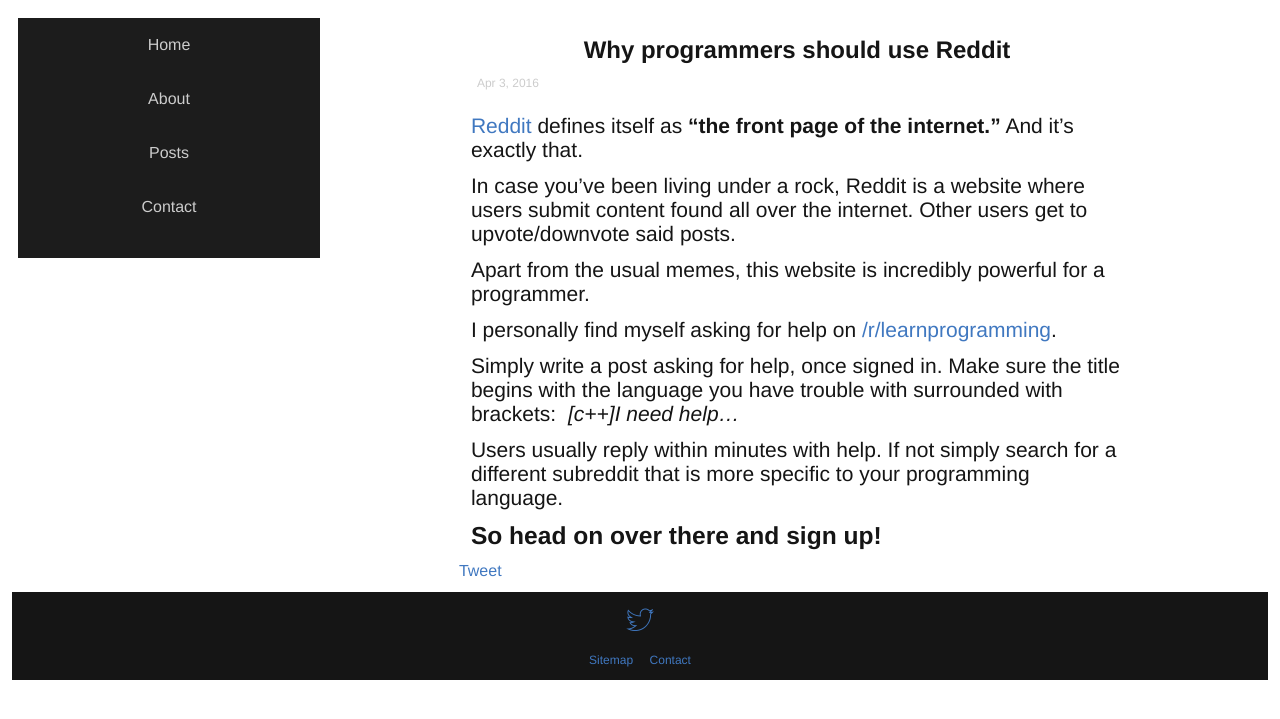
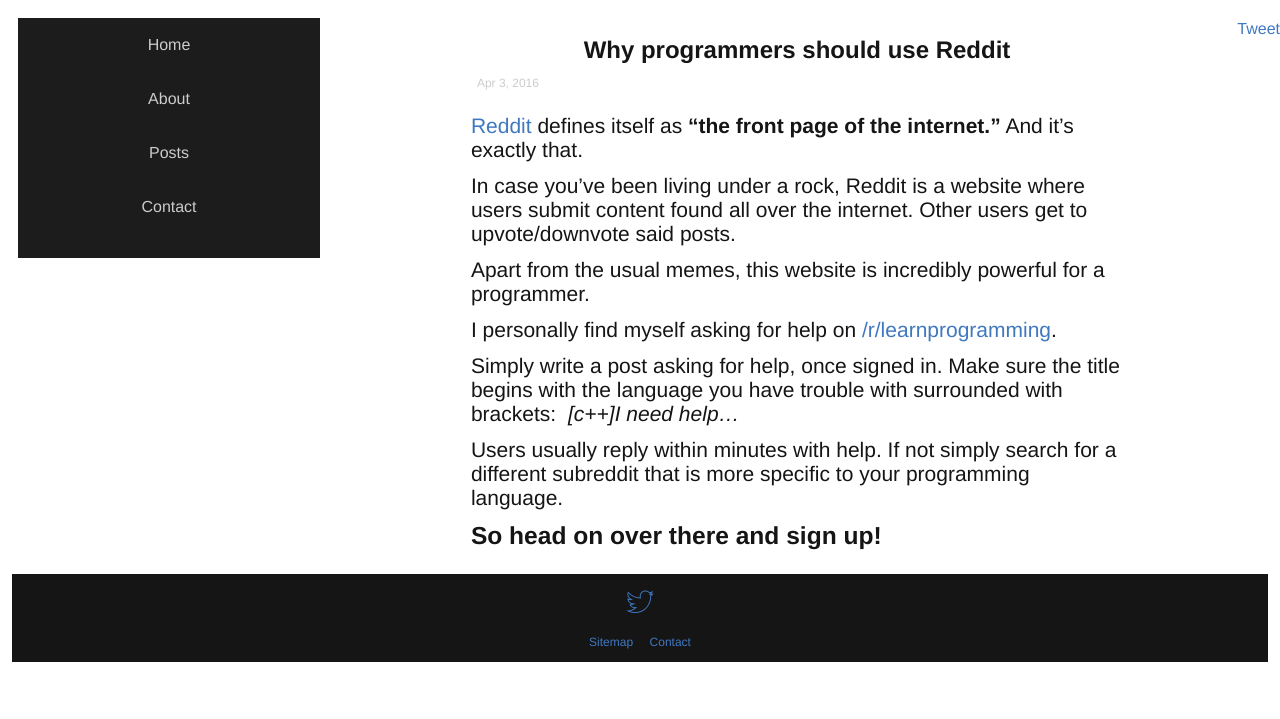
Before and after one commit to xDinomode/Dinosaurscode, a Jekyll site: the page built from _posts/2016-04-03-why-programmers-should-use-reddit.md, in a window 1280 px wide. Shown: the top 719 px of the page. Built offline with Jekyll 4.4.1, drawn with Linux system fonts in a browser that asks for light colours; some web fonts are replaced; comment, search, counter and statistics services are not loaded.

Commit message:
added facebook share button

```diff
--- a/_includes/head.html
+++ b/_includes/head.html
@@ -2,7 +2,6 @@
 <!-- <link rel="stylesheet" href="css/main.css"> -->
 
 <head>
-  <meta name="google-site-verification" content="wvWbQ3S1QAUW-a62EQmIwMsGbv68ajonrdSf0yeVigY" />
   <meta charset="utf-8">
   <meta http-equiv="X-UA-Compatible" content="IE=edge">
   <meta name="viewport" content="width=device-width, initial-scale=1">
--- a/_includes/twitter_share.html
+++ b/_includes/twitter_share.html
@@ -1,2 +1,5 @@
-<a href="https://twitter.com/share" class="twitter-share-button" data-size="large" data-dnt="true">Tweet</a>
-<script>!function(d,s,id){var js,fjs=d.getElementsByTagName(s)[0],p=/^http:/.test(d.location)?'http':'https';if(!d.getElementById(id)){js=d.createElement(s);js.id=id;js.src=p+'://platform.twitter.com/widgets.js';fjs.parentNode.insertBefore(js,fjs);}}(document, 'script', 'twitter-wjs');</script>
+<div id = "share-wrapper">
+  <a href="https://twitter.com/share" class="twitter-share-button" data-size="large" data-dnt="true">Tweet</a>
+  <script>!function(d,s,id){var js,fjs=d.getElementsByTagName(s)[0],p=/^http:/.test(d.location)?'http':'https';if(!d.getElementById(id)){js=d.createElement(s);js.id=id;js.src=p+'://platform.twitter.com/widgets.js';fjs.parentNode.insertBefore(js,fjs);}}(document, 'script', 'twitter-wjs');</script>
+  <div class="fb-share-button" data-href="http://dinosaurscode.xyz/{{ page.url }}" data-layout="button_count"></div>
+</div>
--- a/_layouts/post.html
+++ b/_layouts/post.html
@@ -1,6 +1,15 @@
 ---
 layout: default
 ---
+<div id="fb-root"></div>
+<script>(function(d, s, id) {
+  var js, fjs = d.getElementsByTagName(s)[0];
+  if (d.getElementById(id)) return;
+  js = d.createElement(s); js.id = id;
+  js.src = "//connect.facebook.net/en_US/sdk.js#xfbml=1&version=v2.5";
+  fjs.parentNode.insertBefore(js, fjs);
+}(document, 'script', 'facebook-jssdk'));</script>
+
 <article class="post">
 
   <header class="post-header">
--- a/css/main.css
+++ b/css/main.css
@@ -34,6 +34,9 @@ hr.style-one {
     height: 1px;
     background: #333;
     background-image: linear-gradient(to right, #ccc, #333, #ccc);
+}
+iframe{
+  padding:0;
 }
 /*header css*/
 #header{
@@ -212,6 +215,37 @@ hr.style-one {
 
 /*end*/
 
+/*Start share buttons*/
+.twitter-share-button{
+  padding:0;
+  display:block;
+  margin-top:20px;
+}
+.fb-share-button{
+  top:0;
+  padding:0;
+  left: -5px;
+  display: block;
+}
+.fb_iframe_widget{
+  padding:0;
+  position:absolute;
+}
+#facebook{
+  padding:0;
+}
+#fb-root{
+  padding:0;
+}
+#share-wrapper{
+  text-align:right;
+  position: fixed;
+  top: 0;
+  right: 0;
+  padding:0;
+}
+/*End share buttons*/
+
 /*Start Media Query for mobile users 640px*/
 @media (max-width: 640px) {
   body{
@@ -244,8 +278,21 @@ hr.style-one {
   #ad{
     padding:0;
   }
+  #share-wrapper{
+    position: relative;
+    padding-bottom: 40px;
+    margin:0 auto;
+  }
+  .twitter-share-button{
+    float:right;
+    margin: 0 auto;
+  }
+  .fb-share-button{
+    float: right;
+    margin-right: 9px;
+  }
+  .twitter-share-button{
+
+  }
 }
 /*End media query 640px*/
-.twitter-share-button{
-  padding:0;
-}
```
